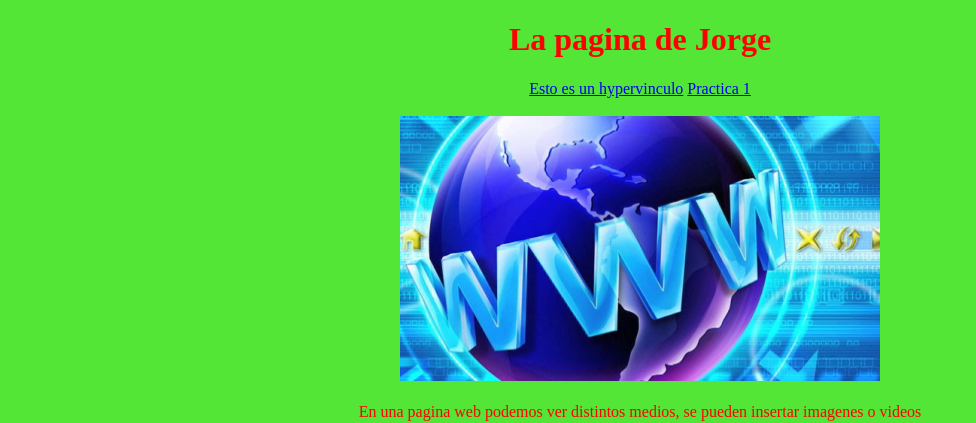
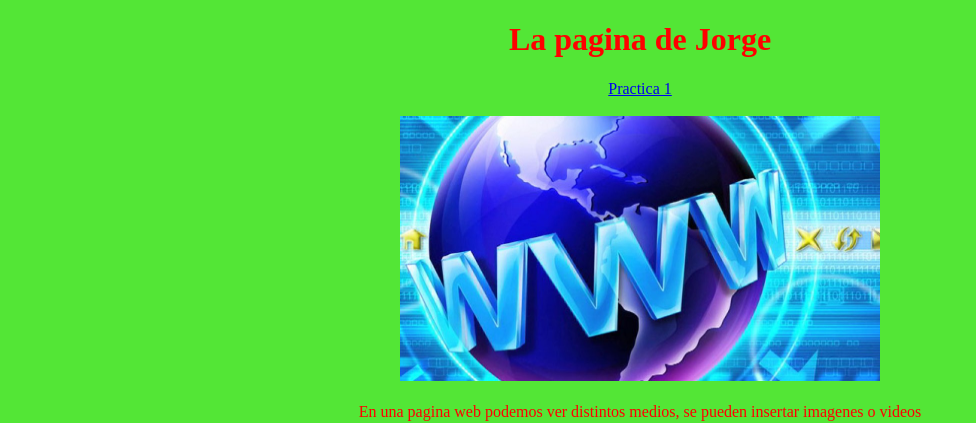
Before and after one commit to VilchPlz/VilchPlz.github.io, a plain HTML site: page index.html in a window 1280 px wide. Shown: the top 423 px of the page, without its empty margins (0-976 px from the left). Drawn offline with Linux system fonts and the light colour scheme.

Commit message:
Update index.html

```diff
--- a/index.html
+++ b/index.html
@@ -10,8 +10,7 @@
 <div align="center">
 
     <h1 style="color: red" >La pagina de Jorge</h1>
-    <a href="https://www.techopedia.com/definition/5175/hyperlink">Esto es un hypervinculo</a>
-    <a href="https://vilchplz.github.io/paginahtml1/fermura.html">Practica 1</a>
+    <a href="https://vilchplz.github.io/paginahtml1/index.html">Practica 1</a>
 
 </div>
 <br>
```
